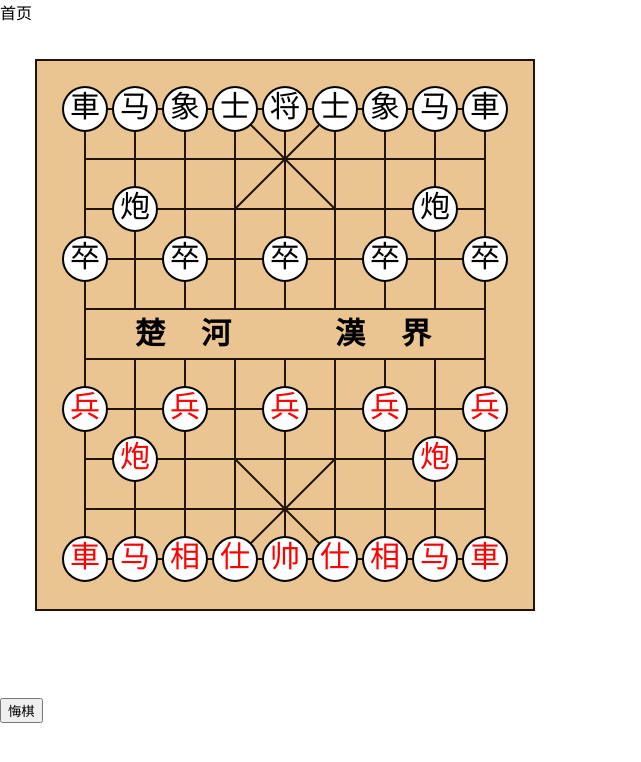
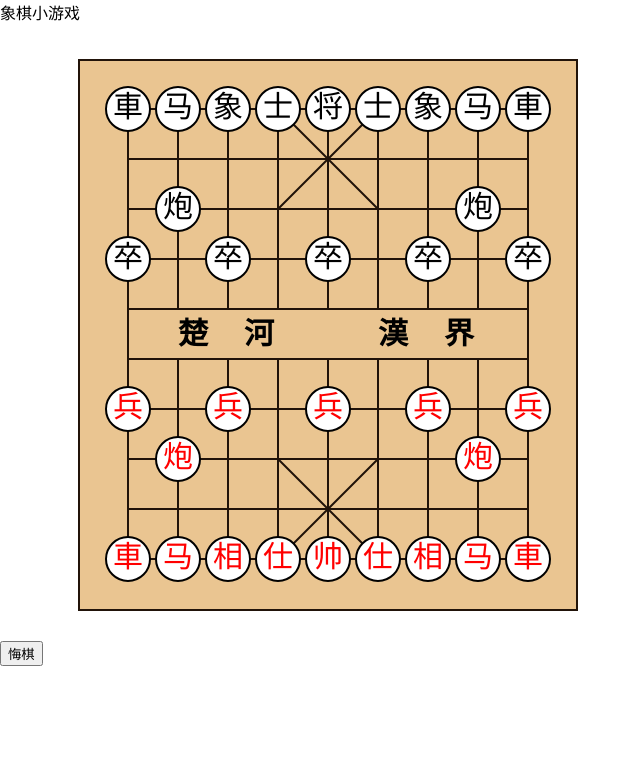
Before and after one commit to WayneWang98/cn-chess-web, a React (Create React App) app: page / in a window 1280 px wide. Shown: the top 762 px of the page, without its empty margins (0-641 px from the left). Built offline with nearby package versions, Linux system fonts and the light colour scheme.

Commit message:
# 记谱功能完整实现 # 新增record.jsx无状态组件用来实现记谱 # 样式调整

```diff
--- a/src/pages/chessBoard/components/boardCanvas.jsx
+++ b/src/pages/chessBoard/components/boardCanvas.jsx
@@ -5,9 +5,7 @@ import { getCanvasPixelRatio, getStyle } from '../../../utils'
 export default class BoardCanvas extends Component {
   render () {
     return (
-      <div>
-        <canvas className="boardCanvas" ref={this.boardCanvas}></canvas>
-      </div>
+      <canvas className="boardCanvas" ref={this.boardCanvas}></canvas>
     )
   }
 
--- /dev/null
+++ b/src/pages/chessBoard/components/record.jsx
@@ -0,0 +1,24 @@
+/*
+  棋谱组件（无状态组件）
+*/
+
+import React, { Component } from 'react'
+import { RecordContainer } from '../style'
+
+export default class Record extends Component {
+  render () {
+    return (
+      <RecordContainer>
+        <ul>
+          {
+            this.props.recordList.map((item, index) => {
+              return (
+                <li key={index}>{item}</li>
+              )
+            })
+          }
+        </ul>
+      </RecordContainer>
+    )
+  }
+}
--- a/src/pages/chessBoard/index.jsx
+++ b/src/pages/chessBoard/index.jsx
@@ -4,20 +4,9 @@ import { record, chessDictionary } from './store'
 import { getCanvasPixelRatio, getStyle, deepCloneByJSON, canvasCalculator, chessUtils } from '../../utils'
 import { generateChessRecordText, generateChessFullname } from '../../helpers/recordHelper'
 import BoardCanvas from './components/boardCanvas'
+import Record from './components/record'
 
 class ChessBoard extends Component {
-  render () {
-    return (
-      <div>
-        <ChessBoardContainer>
-          <canvas className="chessCanvas" ref={this.chessCanvas}></canvas> {/* boardCanvas与chessCanvas的大小始终保持一致 */}
-          <BoardCanvas onRef={this.onRef.bind(this)}></BoardCanvas>
-        </ChessBoardContainer>
-        <button onClick={this.repentance.bind(this)}>悔棋</button>
-      </div>
-    )
-  }
-
   constructor () {
     super()
 
@@ -36,6 +25,23 @@ class ChessBoard extends Component {
     this.checkedY = -1
     this.round = 0 // 回合数
     this.moves = null // 所有的可行点
+
+    this.state = {
+      recordTextList: [] // 记谱（文字）列表
+    }
+  }
+
+  render () {
+    return (
+      <div>
+        <button onClick={this.repentance.bind(this)}>悔棋</button>
+        <ChessBoardContainer>
+          <canvas className="chessCanvas" ref={this.chessCanvas}></canvas> {/* boardCanvas与chessCanvas的大小始终保持一致 */}
+          <BoardCanvas onRef={this.onRef.bind(this)}></BoardCanvas>
+        </ChessBoardContainer>
+        <Record recordList={this.state.recordTextList}></Record>
+      </div>
+    )
   }
 
   componentDidMount () {
@@ -272,12 +278,17 @@ class ChessBoard extends Component {
   // 悔棋
   repentance () {
     const { cellWidth, chessCtx } = this
+    const { recordTextList } = this.state
 
     if (this.round === 0) { // 第0回合，无法悔棋
       return
     }
 
     this.record.pop() // 悔棋后，删除记录中的最后一个局面
+    recordTextList.pop() // 清除这一步的记谱文本
+    this.setState({
+      recordTextList
+    })
     this.situation = deepCloneByJSON(this.record[this.record.length - 1]) // 取现在记录中的最后一个局面作为当前局面
 
     chessCtx.clearRect(0, 0, 10 * cellWidth, 11 * cellWidth)
@@ -303,7 +314,9 @@ class ChessBoard extends Component {
 
     const fullname = generateChessFullname(name, oldPoint, copySituation)
     let recordText = generateChessRecordText(oldPoint, newPoint, fullname)
-    console.log(recordText)
+    this.setState({
+      recordTextList: [...this.state.recordTextList, recordText]
+    })
   }
 }
 
--- a/src/pages/chessBoard/style.js
+++ b/src/pages/chessBoard/style.js
@@ -1,6 +1,7 @@
 import styled from 'styled-components'
 
 export const ChessBoardContainer = styled.div`
+  display: inline-block;
   margin: 35px;
   position: relative;
   .boardCanvas {
@@ -15,3 +16,11 @@ export const ChessBoardContainer = styled.div`
     height: 600px;
   }
 `
+
+export const RecordContainer = styled.div`
+  display: inline-block;
+  vertical-align: top;
+  width: 150px;
+  height: 300px;
+  overflow-y: auto;
+`
--- a/src/pages/home/index.jsx
+++ b/src/pages/home/index.jsx
@@ -5,7 +5,7 @@ class Home extends Component {
   render () {
     return (
       <div>
-        <div>首页</div>
+        <div>象棋小游戏</div>
         <ChessBoard></ChessBoard>
       </div>
     )
```
